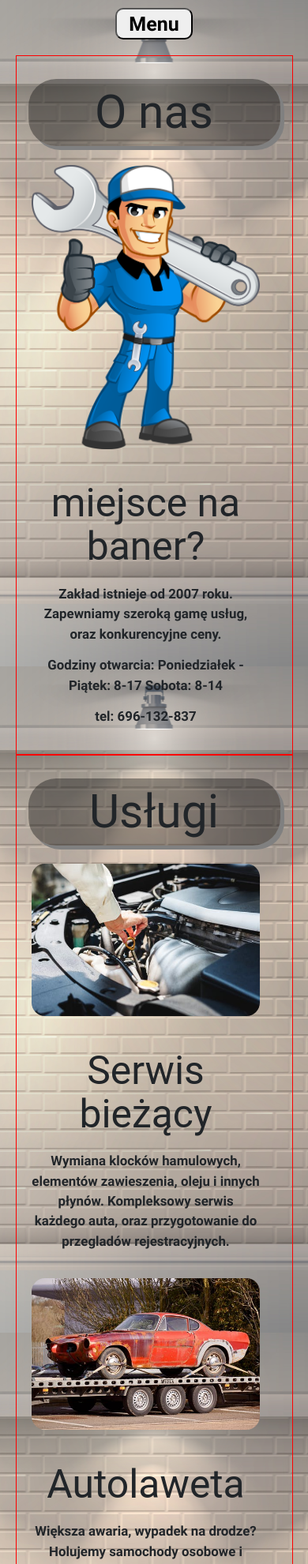
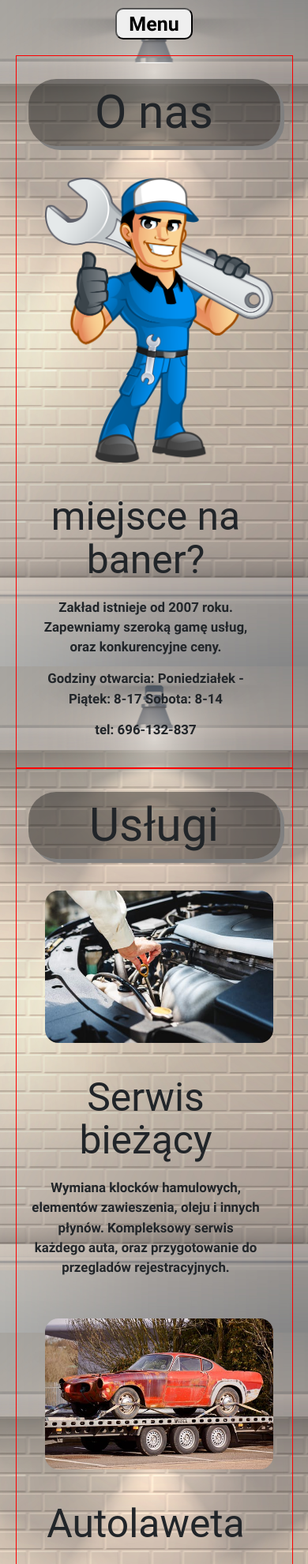
Before and after one commit to Ogar616/auto_perfect, a PHP site: page /index.html in a window 390 px wide. Shown: the top 1981 px of the page at 79% size. Run offline with PHP 8.4, Linux system fonts and the light colour scheme; some libraries are stand-ins or nearby versions; some web fonts are replaced.

Commit message:
images margin on mobile devices set

```diff
--- a/css/style.css
+++ b/css/style.css
@@ -359,7 +359,7 @@ body {
   font-size: 2vh; }
 
 img {
-  margin-bottom: 2vh;
+  margin: 2vh;
   border-radius: 2vh; }
 
 p {
--- a/src/scss/main.scss
+++ b/src/scss/main.scss
@@ -29,7 +29,7 @@ body{
 }
 
 img{
-  margin-bottom: 2vh;
+  margin: 2vh;
   border-radius: 2vh;
 }
 
```
